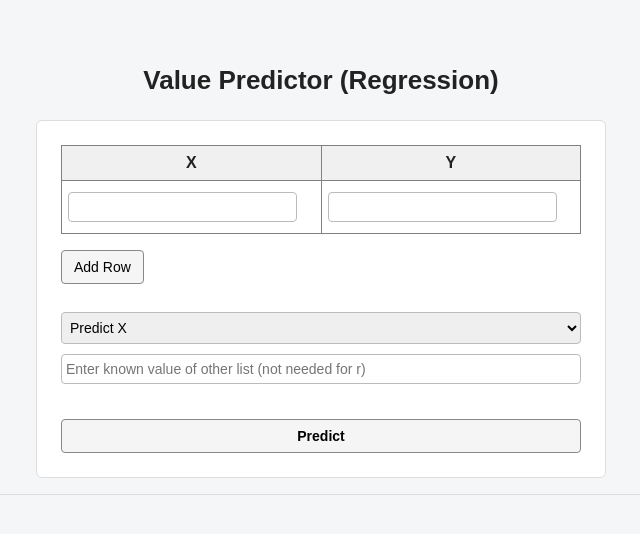
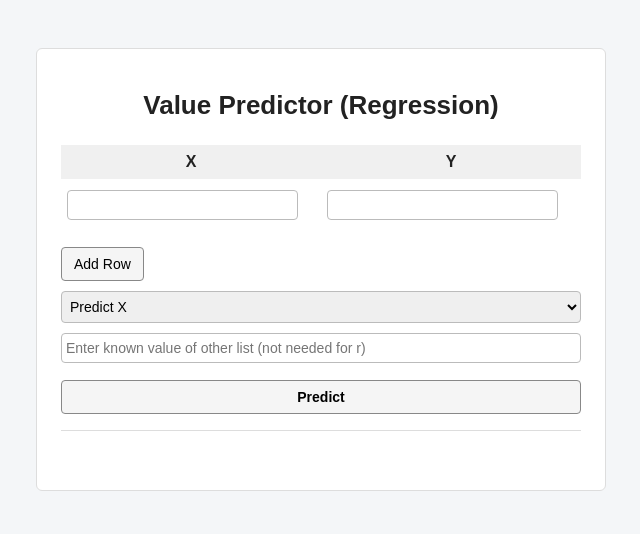
Before and after one commit to thecybro/Value-Predictor, a Flask app: page / in a window 1280 px wide. Shown: the top 534 px of the page, without its empty margins (319-959 px from the left). Run offline with Flask 3, Linux system fonts and the light colour scheme.

Commit message:
Updated index.html

```diff
--- a/templates/index.html
+++ b/templates/index.html
@@ -8,10 +8,13 @@
 
 <body>
 
+    <form id="form">
+
         <h1>Value Predictor (Regression)</h1>
 
-    <form id="form">
-        <table border="1">
+        <div class="form-content">
+
+            <table>
                 <thead>
                     <tr>
                         <th>X</th>
@@ -28,21 +31,21 @@
 
             <button type="button" onclick="addRow()">Add Row</button>
 
-        <br><br>
-
             <select id="mode">
                 <option value="x">Predict X</option>
                 <option value="y">Predict Y</option>
                 <option value="r">Find correlation coefficient (r)</option>
             </select>
 
-        <input type="number" id="value" placeholder="Enter known value of other list (not needed for r)"style="width:flex">
+            <input type="number" id="value" placeholder="Enter known value of other list (not needed for r)">
 
-        <br><br>
             <button type="submit">Predict</button>
-    </form>
+
+        </div>
 
         <h2 id="output"></h2>
+
+    </form>
 
     <script src="/static/script.js"></script>
 </body>
```
Lines whose indentation alone changed are shown as unchanged.
